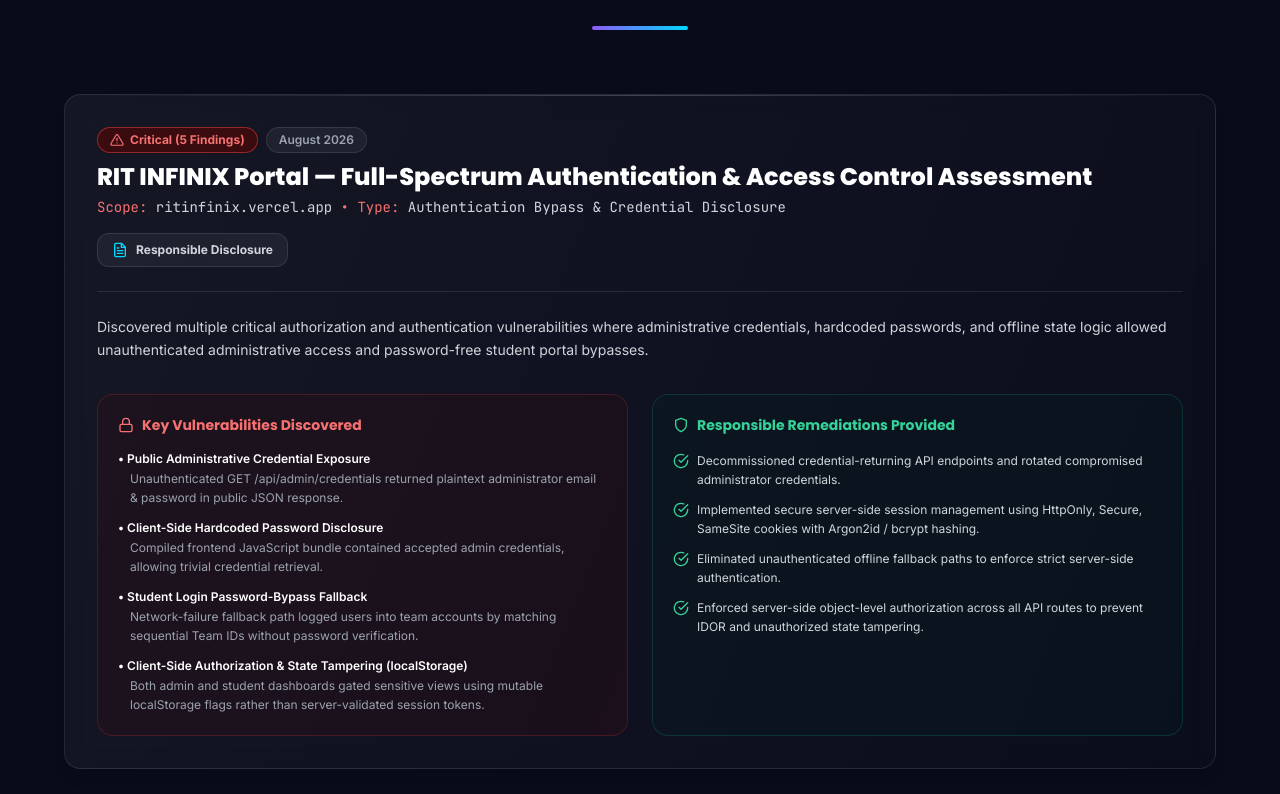
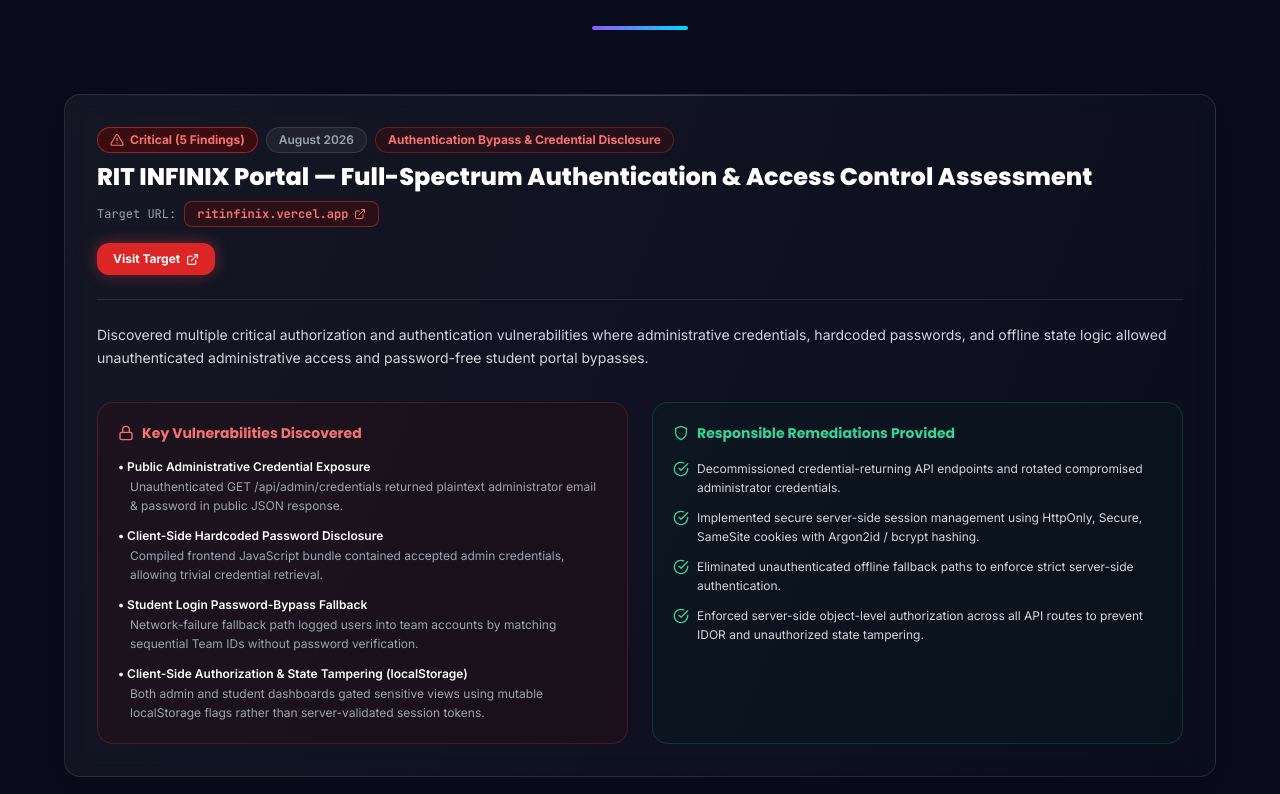
Before and after one commit to naveenkumar-arch/myportfolio, a React (Vite) app: page / in a window 1280 px wide. Shown: the part 7346-8140 px from the top of the page. Built offline with nearby package versions, Linux system fonts and the light colour scheme.

Commit message:
feat: add Bug Bounty & Security Vulnerability Research section (RIT INFINIX & E-Commerce audits)

```diff
--- a/src/components/sections/BugBounty.jsx
+++ b/src/components/sections/BugBounty.jsx
@@ -1,6 +1,6 @@
 import React from 'react';
 import { motion } from 'framer-motion';
-import { FiShield, FiAlertTriangle, FiCheckCircle, FiFileText, FiLock, FiTerminal, FiKey } from 'react-icons/fi';
+import { FiShield, FiAlertTriangle, FiCheckCircle, FiFileText, FiLock, FiExternalLink, FiTerminal, FiKey } from 'react-icons/fi';
 import SectionHeading from '../ui/SectionHeading';
 import GlassCard from '../ui/GlassCard';
 
@@ -8,6 +8,7 @@
   {
     title: 'RIT INFINIX Portal — Full-Spectrum Authentication & Access Control Assessment',
     target: 'ritinfinix.vercel.app',
+    url: 'https://ritinfinix.vercel.app',
     date: 'August 2026',
     severity: 'Critical (5 Findings)',
     category: 'Authentication Bypass & Credential Disclosure',
@@ -40,6 +41,7 @@
   {
     title: 'E-Commerce & Retail Ledger — Transactional Logic & Workflow Audit',
     target: 'Production Retail Portals',
+    url: 'https://www.vrgnursery.in',
     date: 'July 2026',
     severity: 'High / Logic Flaws',
     category: 'Business Logic & Order Tampering Prevention',
@@ -91,7 +93,7 @@
                 {/* Header Info */}
                 <div className="flex flex-wrap items-center justify-between gap-4 pb-6 border-b border-white/10 mb-6">
                   <div>
-                    <div className="flex items-center gap-2 mb-2">
+                    <div className="flex flex-wrap items-center gap-2 mb-2">
                       <span className="bg-red-950/80 border border-red-500/50 text-red-400 text-xs font-bold px-3 py-1 rounded-full flex items-center gap-1.5 shadow-sm">
                         <FiAlertTriangle className="w-3.5 h-3.5" />
                         {report.severity}
@@ -99,18 +101,37 @@
                       <span className="text-xs font-semibold text-gray-400 bg-white/5 border border-white/10 px-3 py-1 rounded-full">
                         {report.date}
                       </span>
+                      <span className="text-xs font-bold text-red-400 bg-red-950/40 border border-red-500/30 px-3 py-1 rounded-full">
+                        {report.category}
+                      </span>
                     </div>
                     <h3 className="text-2xl font-extrabold text-white">
                       {report.title}
                     </h3>
-                    <p className="text-sm font-jetbrains text-red-400 mt-1">
-                      Scope: <span className="text-gray-300 font-normal">{report.target}</span> • Type: <span className="text-gray-300 font-normal">{report.category}</span>
-                    </p>
+                    <div className="flex items-center gap-2 mt-2">
+                      <span className="text-xs font-jetbrains text-gray-400">Target URL:</span>
+                      <a
+                        href={report.url}
+                        target="_blank"
+                        rel="noreferrer"
+                        className="inline-flex items-center gap-1.5 text-xs font-bold font-jetbrains text-red-400 hover:text-white bg-red-950/50 hover:bg-red-900/50 border border-red-500/40 px-3 py-1 rounded-lg transition-all shadow-sm hover:shadow-[0_0_10px_rgba(239,68,68,0.3)]"
+                      >
+                        <span>{report.target}</span>
+                        <FiExternalLink size={12} />
+                      </a>
+                    </div>
                   </div>
 
-                  <div className="hidden sm:flex items-center gap-2 text-xs font-bold text-gray-300 bg-white/5 border border-white/10 px-3.5 py-2 rounded-xl">
-                    <FiFileText className="w-4 h-4 text-neon-blue" />
-                    <span>Responsible Disclosure</span>
+                  <div className="flex items-center gap-3">
+                    <a
+                      href={report.url}
+                      target="_blank"
+                      rel="noreferrer"
+                      className="inline-flex items-center gap-1.5 text-xs font-bold text-white bg-red-600 hover:bg-red-500 px-4 py-2 rounded-xl transition-all shadow-[0_0_15px_rgba(239,68,68,0.4)] hover:shadow-[0_0_20px_rgba(239,68,68,0.7)] hover:-translate-y-0.5"
+                    >
+                      <span>Visit Target</span>
+                      <FiExternalLink size={13} />
+                    </a>
                   </div>
                 </div>
 
```
